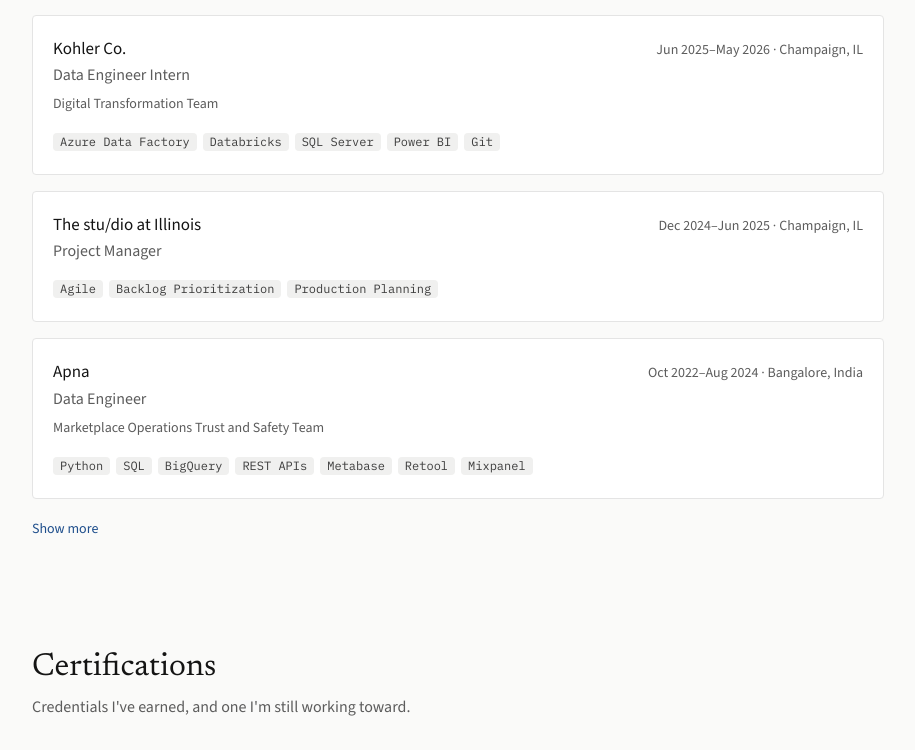
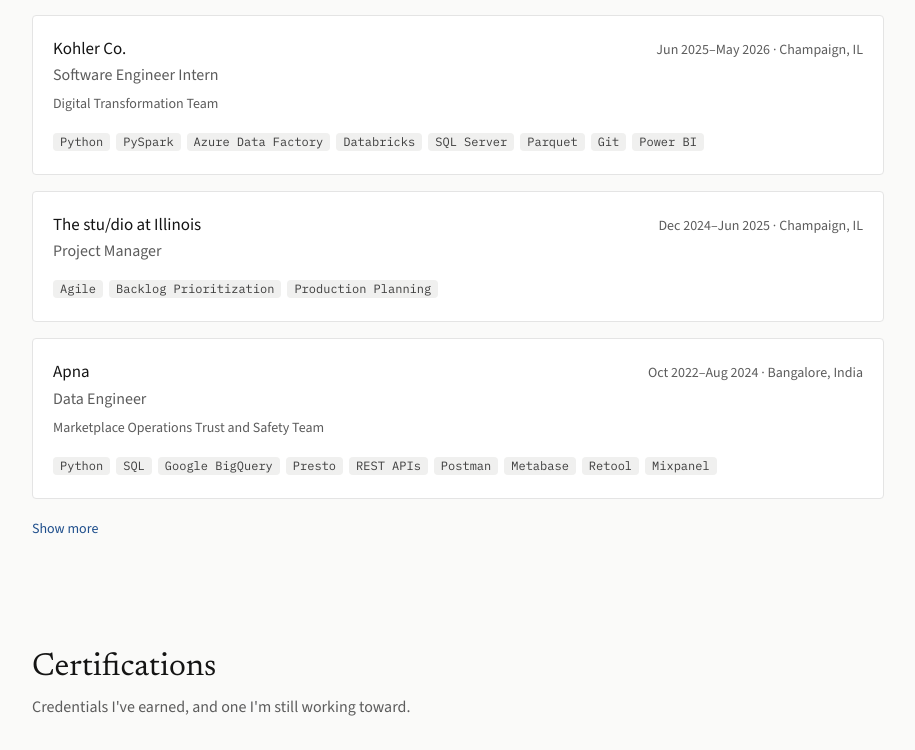
Before and after one commit to pratyushagarwal22/pratyushagarwal.com, a Next.js app: page / in a window 1280 px wide. Shown: the part 3984-4734 px from the top of the page, without its empty margins (182-1097 px from the left). Built offline with nearby package versions, Linux system fonts and the light colour scheme.

Commit message:
content: update experience roles, titles, and bullets

```diff
--- a/data/experience.ts
+++ b/data/experience.ts
@@ -14,42 +14,59 @@ export const experience: ExperienceItem[] = [
   {
     id: "adm",
     company: "ADM",
-    role: "Data Engineer Intern",
+    role: "Software Engineer Intern",
     location: "Champaign, IL",
     start: "Aug 2026",
     end: "Present",
     summary:
-      "Science and Technology Process Development and Carbohydrates",
-    tech: ["Power BI", "Python", "SQL", "Power Automate", "Excel"],
+      "Science and Technology, Process Development and Carbohydrates",
+    tech: [
+      "Python",
+      "TypeScript",
+      "Office Scripts",
+      "VBA",
+      "SharePoint",
+      "SQL",
+      "Power BI",
+      "Power Automate",
+      "Excel",
+    ],
     bullets: [
-      "Supporting ADM's Science and Technology Process Development and Carbohydrates groups by automating data cleaning, analysis, and reporting workflows from lab experiments, targeting around 15 hours per week in researcher time savings.",
-      "Building predictive models to help researchers speed up experiment design and reduce time spent on trial-and-error in the lab.",
-      "Maintaining existing dashboards and building new ones in Power BI for both technical and non-technical stakeholders, supporting project and portfolio decision-making.",
-      "Reviewing data quality and consistency across project teams to protect data integrity for reporting and analysis.",
+      "Automated multiple workflows with Office Scripts (TypeScript), VBA, SharePoint, and Excel macros to replace manual data cleaning and reporting from lab experiments, with early results indicating 15 hours/week in researcher time savings.",
+      "Prototyped a Python model that predicts extrusion experiment outcomes from input parameters, helping researchers target promising parameter ranges and cutting failed runs; early results point to a 20% reduction in trial-and-error.",
+      "Engineering an automated data ingestion pipeline that cleans and loads lab experiment data into Power BI, with early results showing a 30% cut in manual data prep time and fewer recurring reporting errors.",
+      "Maintaining 4 production Power BI dashboards and building 5+ new ones for technical and non-technical stakeholders, giving research leadership a single source of truth for project and portfolio decisions.",
+      "Validating data quality and consistency across project teams to protect data integrity for reporting and analysis.",
     ],
   },
   {
     id: "kohler",
     company: "Kohler Co.",
-    role: "Data Engineer Intern",
+    role: "Software Engineer Intern",
     location: "Champaign, IL",
     start: "Jun 2025",
     end: "May 2026",
     summary: "Digital Transformation Team",
     tech: [
+      "Python",
+      "PySpark",
       "Azure Data Factory",
       "Databricks",
       "SQL Server",
+      "Parquet",
+      "Git",
       "Power BI",
-      "Git",
     ],
     bullets: [
-      "Built an ETL pipeline with Azure Data Factory and Databricks to ingest SharePoint and on-prem SQL Server data into Parquet-based raw and curated layers, enabling clean, analytics-ready datasets for downstream use.",
-      "Integrated on-prem operational databases with Azure cloud platforms, building the data flow that supports company-wide analytics and upcoming AI automation initiatives.",
-      "Designed data models from on-prem SQL Server schemas and built Power BI reports on top of them, creating ER diagrams and a data dictionary to keep reporting consistent and scalable across teams.",
-      "Built and maintained 6 Power BI dashboards tracking manufacturing KPIs, improving plant leadership visibility and saving around 10 hours of manual reporting each week.",
-      "Analyzed Ignition form submissions across plants, spotting schema inconsistencies and recommending structural fixes to protect long-term data model integrity.",
-      "Introduced Git-based version control for pipelines and reports to the team, improving governance across the org.",
+      "Built and shipped production data services integrating 8 source systems, writing PySpark and orchestration code that powered company-wide analytics and AI automation initiatives.",
+      "Optimized pipeline performance through partitioning and incremental loads, cutting data ingestion time by 40% and query execution time by 25% on high-volume tables.",
+      "Designed ETL pipelines with Azure Data Factory and Databricks, ingesting SharePoint and on-prem SQL Server data into Parquet-based raw and curated layers for downstream systems.",
+      "Integrated on-prem operational databases with Azure cloud platforms, building the data flow behind company-wide analytics and upcoming AI automation work.",
+      "Wrote reusable, parameterized Python and PySpark transformation code so new data sources onboard through configuration rather than rewrites, reducing duplicated logic and pipeline errors.",
+      "Brought Git-based version control and code review to the team's data workflows, improving governance and release consistency for pipeline code.",
+      "Standardized relational data models from on-prem SQL Server schemas, authoring ER diagrams and a data dictionary so future schema changes wouldn't break existing downstream analytics.",
+      "Built and maintained 6 Power BI dashboards on modeled data, tracking manufacturing KPIs and saving plant leadership 10 hours of manual reporting each week.",
+      "Analyzed Ignition form submissions across plants, identifying schema inconsistencies and shipping structural fixes to protect long-term data model integrity.",
     ],
   },
   {
@@ -79,20 +96,26 @@ export const experience: ExperienceItem[] = [
     tech: [
       "Python",
       "SQL",
-      "BigQuery",
+      "Google BigQuery",
+      "Presto",
       "REST APIs",
+      "Postman",
       "Metabase",
       "Retool",
       "Mixpanel",
     ],
     bullets: [
-      "Built a user data extraction and ingestion pipeline using SQL, Python, Postman, and Government of India APIs, cutting processing time for Operations agents by ~50% and improving onboarding for ~1,200 users weekly.",
-      "Integrated third-party government identity APIs and designed user verification workflows that reduced sign-up drop-offs by ~10% and improved onboarding conversion.",
-      "Optimized high-cost BigQuery workloads through partition-filtering and query scope-limiting, cutting warehouse spend by ~$2,500 monthly and improving execution time by ~20%.",
-      "Consolidated fragmented operational data sources into a single unified tracking system, reducing investigation overlap by ~35% and saving 20+ agent hours weekly.",
-      "Built a SQL-based fraud detection workflow in Metabase and Retool that cut fraudulent recruiter activity ~20% within a month, strengthening platform security.",
-      "Built Metabase and Mixpanel dashboards to track operational metrics and support fraud detection investigations across Operations and Trust and Safety.",
-      "Partnered with Operations, Trust and Safety, Product, and Business stakeholders to improve workflows and drive measurable process gains.",
+      "Built a user verification and data ingestion service using SQL, Python, Postman, and Government of India APIs, cutting processing time for Operations agents by 50% and improving onboarding for 1,200+ users weekly.",
+      "Saved $2,500/month in BigQuery warehouse spend and cut query execution time by 20% through partition-filtering and query scope-limiting on high-cost workloads.",
+      "Partnered with Trust and Safety leadership and operations managers to consolidate fragmented reactive and proactive investigation workstreams into a single unified system, reducing investigation overlap by 35% and saving 20+ agent hours weekly.",
+      "Prototyped a query-based job pause system for recruiters flagged with fraud complaints, validated it internally, and handed it to engineering for a platform-wide rollout that improved the team's north star metric by 5%.",
+      "Built a proactive fraud screening workflow in Retool with engineers, flagging new recruiters whose documents (PAN, GST, Aadhaar, DL) or devices matched previously blocked accounts before they could post jobs.",
+      "Migrated all Trust and Safety queries and dashboards across 3 database moves (PostgreSQL to BigQuery, partitioned BigQuery, then Presto), keeping agent workflows running through each switch.",
+      "Built a reusable library of parameterized SQL query functions, letting ops managers look up one or many recruiters on demand and speeding up ad-hoc requests.",
+      "Debugged pipeline issues with the data engineering team, including dropped rows during ingestion and a mis-mapped event tag, then backfilled the data to restore accurate metrics for leadership.",
+      "Integrated third-party government identity APIs and designed user verification workflows, reducing sign-up drop-offs by 10% and improving onboarding conversion.",
+      "Built a SQL-based fraud detection workflow in Metabase and Retool that cut fraudulent recruiter activity by 20% within a month, strengthening platform security.",
+      "Rebuilt the team's core metrics with 15 new queries and backfilled 6 months of data, showing which workstreams drove results and where agent effort went.",
     ],
   },
   {
@@ -104,13 +127,14 @@ export const experience: ExperienceItem[] = [
     end: "Apr 2022",
     summary:
       "Client assignment via Smollan for the Global Devices and Services team during the Pixel 6 launch",
-    tech: ["Python", "Selenium", "SQL", "Looker Studio", "GCP"],
+    tech: ["Python", "Selenium", "ChromeDriver", "SQL", "GCP", "Looker Studio"],
     bullets: [
-      "Built web scraping scripts using ChromeDriver and Selenium, plus the database and supporting infrastructure to capture and analyze daily website metrics for brand and sales insights.",
+      "Engineered web scraping scripts with ChromeDriver and Selenium to capture daily metrics across 100+ retailer websites, mining page archives for backfill data and powering 13 dashboards across brand prominence, pricing, inventory, and delivery timelines.",
+      "Pitched and shipped a brand prominence algorithm scoring each brand's share of homepage space across retailer sites, adding a new tracking pillar that fed leadership dashboards during the Pixel 6 launch.",
       "Collaborated with developers to build scalable scripts and infrastructure supporting market intelligence data gathering and recurring analytics workflows.",
-      "Integrated Monday.com with Slack to automate team operations, improving efficiency by ~25%.",
-      "Built 13 Looker Studio dashboards and biweekly reports synthesizing market trends and competitor insights for leadership decisions during the Pixel 6 launch.",
-      "Analyzed market and sales data to identify key growth drivers and channel opportunities, helping improve brand presence and inform go-to-market strategy.",
+      "Integrated Monday.com with Slack to automate team operations, improving efficiency by 25%.",
+      "Delivered biweekly reports from the Looker Studio dashboards, synthesizing market trends and competitor insights for leadership decisions.",
+      "Analyzed market and sales data to identify key growth drivers and channel opportunities, helping inform go-to-market strategy.",
       "Led and coordinated a team of 3 interns, setting up processes that improved collaboration, execution, and delivery quality; role extended from 1 to 7 months.",
     ],
   },
```
